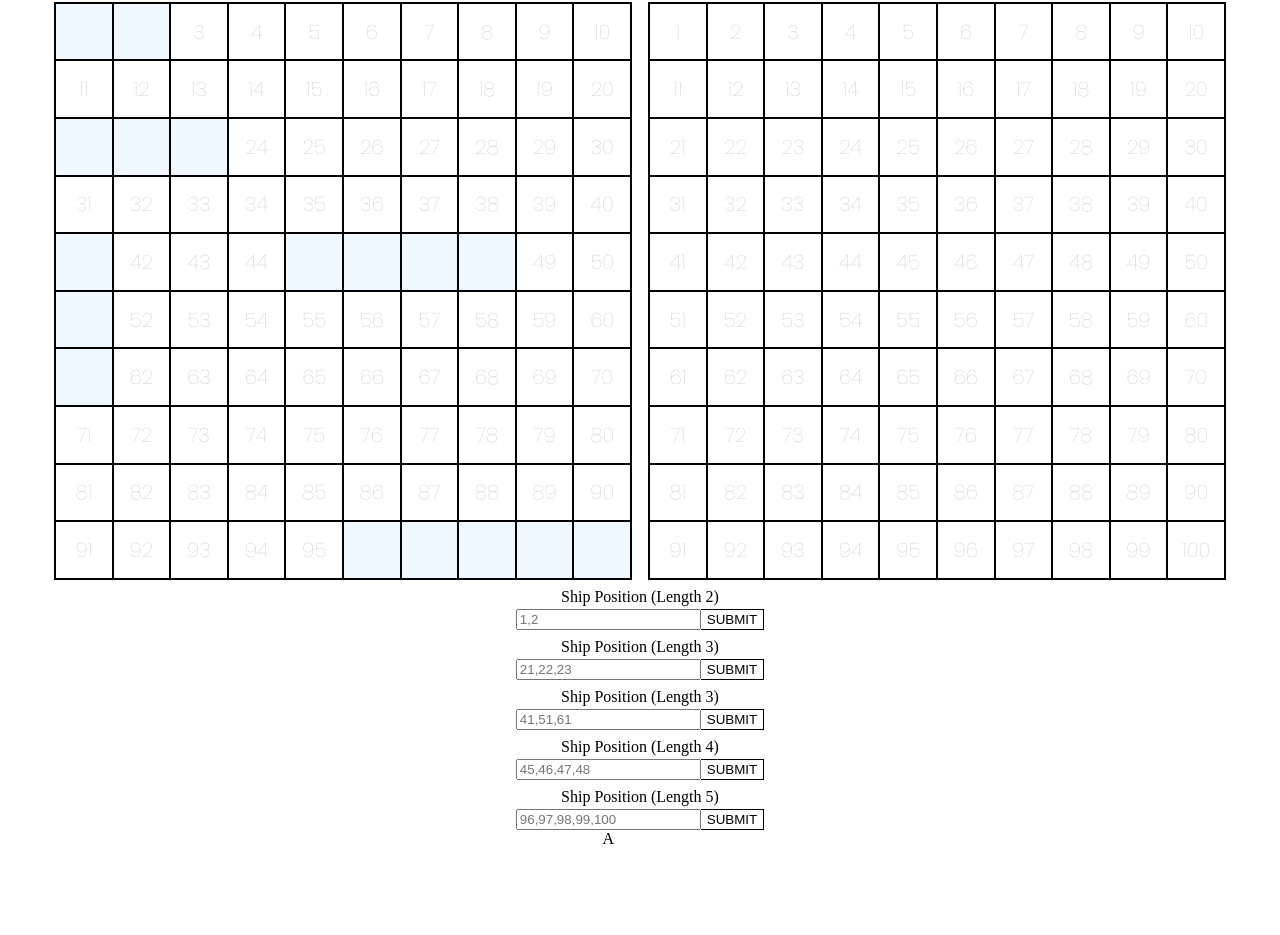
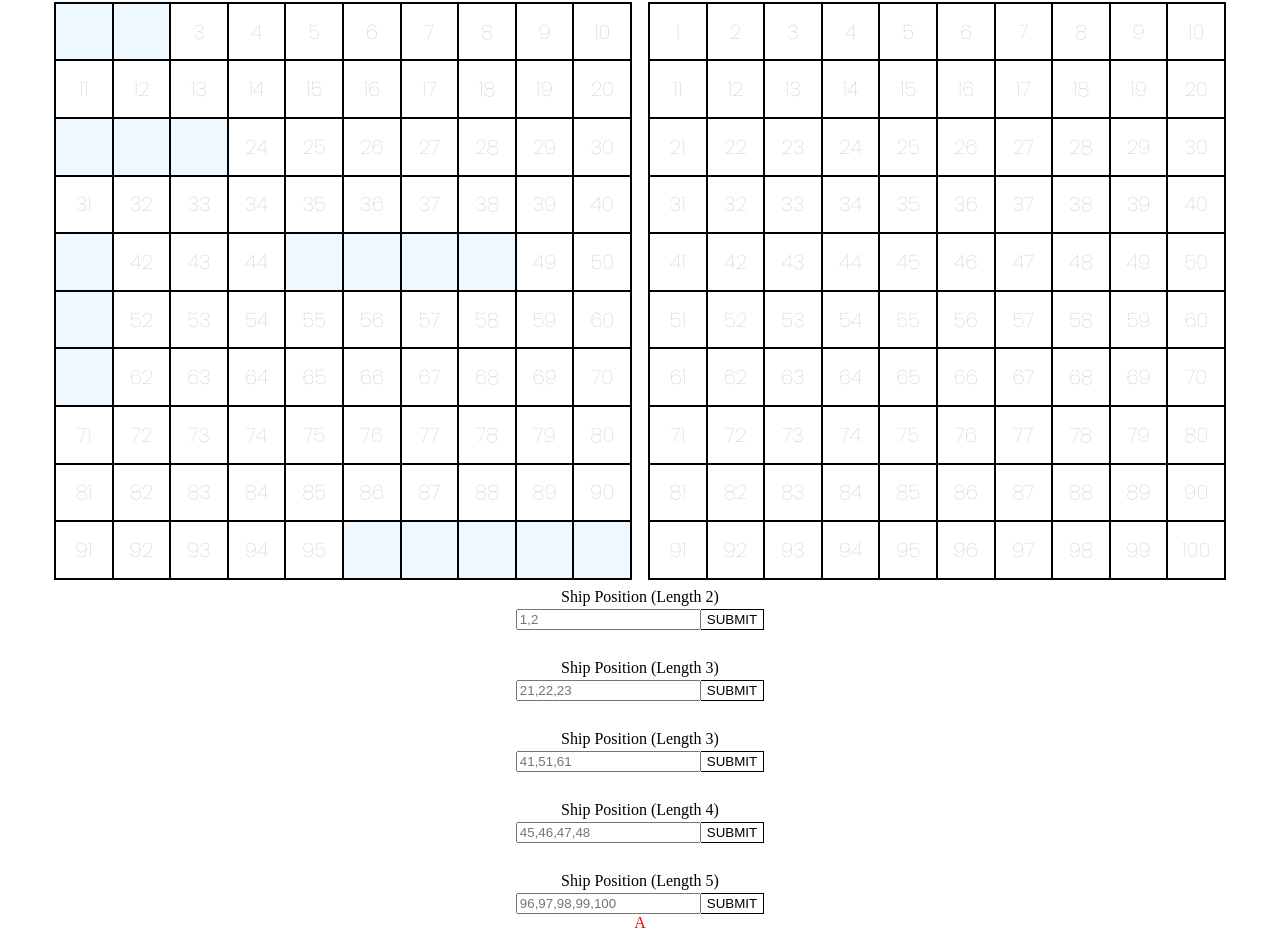
Before and after one commit to LedaThemis/odin-battleship, a website built with webpack: page dist/index.html in a window 1280 px wide. Shown: the part 195-1130 px from the top of the page. Before the commit the page ends 1043 px from the top, so only its background shows below. Built offline with nearby package versions, Linux system fonts and the light colour scheme.

Commit message:
style error span

```diff
--- a/src/styles.css
+++ b/src/styles.css
@@ -90,10 +90,11 @@ body {
 .ship-position-input-div {
     display: grid;
     grid-template-columns: 0.75fr 0.25fr;
-    grid-template-rows: 1fr 1fr;
+    grid-template-rows: 1fr 1fr 1fr;
     grid-template-areas:
     "LABEL LABEL"
-    "INPUT BUTTON";
+    "INPUT BUTTON"
+    "ERROR ERROR";
 }
 
 .ship-position-input-div > label {
@@ -111,3 +112,9 @@ body {
     background-color: transparent;
     cursor: pointer;
 }
+
+.position-input-error {
+    grid-area: ERROR;
+    color: red;
+    font-size: 1rem;
+}
```
